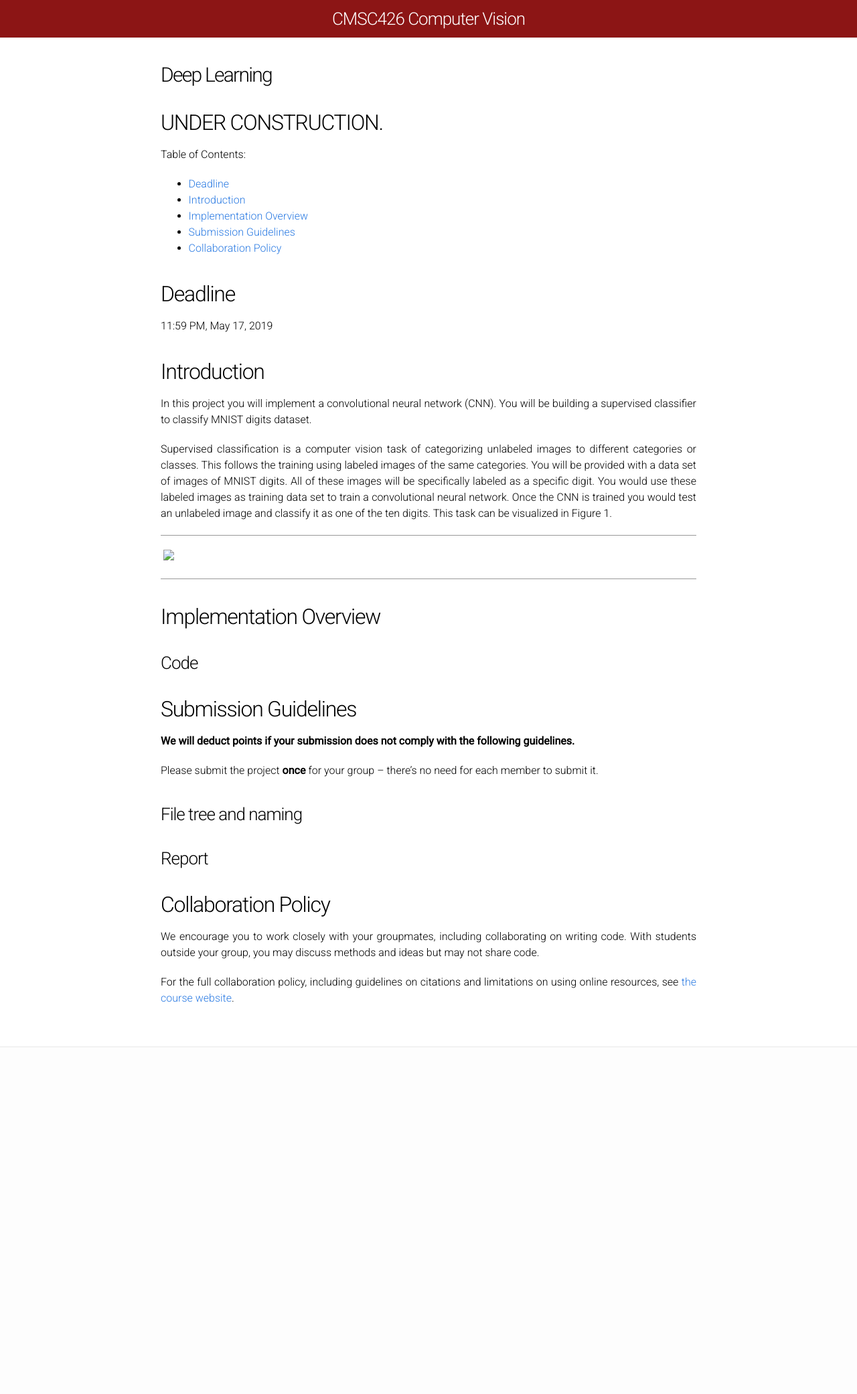
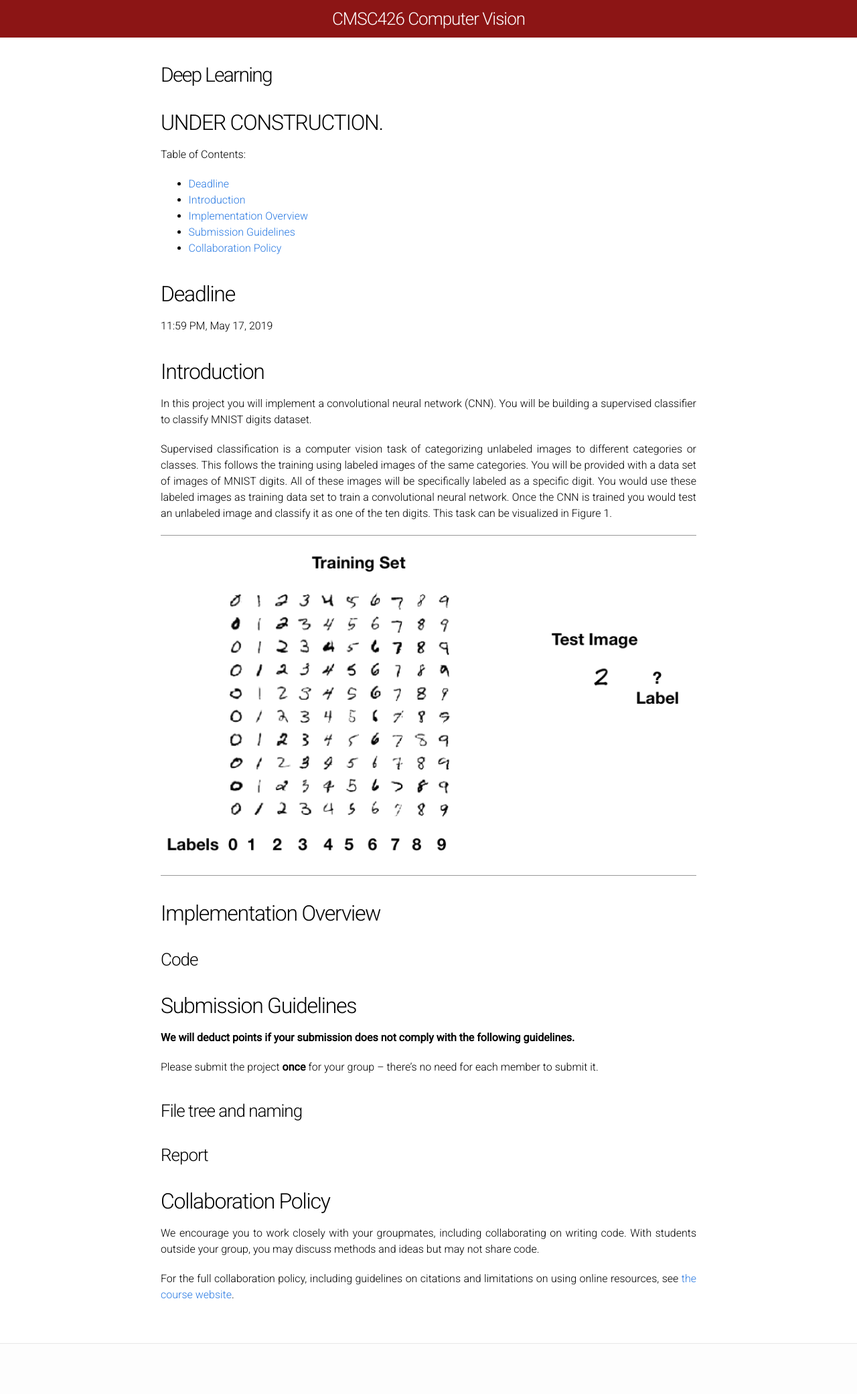
Before and after one commit to cmsc426spring2019/cmsc426spring2019.github.io, a Jekyll site: the page built from project4.md, in a window 1280 px wide. Shown: the whole page at 67% size. Built offline with Jekyll 4.4.1, drawn with Linux system fonts in a browser that asks for light colours; before the commit the page ends 1639 px from its top, so only the background shows below that.

Commit message:
Update project4.md

```diff
--- a/project4.md
+++ b/project4.md
@@ -25,7 +25,7 @@ In this project you will implement a convolutional neural network (CNN). You wil
 Supervised classification is a computer vision task of categorizing unlabeled images to different categories or classes. This follows the training using labeled images of the same categories. You will be provided with a data set of images of MNIST digits. All of these images will be specifically labeled as a specific digit. You would use these labeled images as training data set to train a convolutional neural network. Once the CNN is trained you would test an unlabeled image and classify it as one of the ten digits. This task can be visualized in Figure 1.
 
 <div class="fig fighighlight">
-  <img src="/assets/hwk4/mnist.png" width="100%">
+  <img src="/assets/proj4/mnist.png" width="100%">
   <div class="figcaption">
   </div>
   <div style="clear:both;"></div>
```
